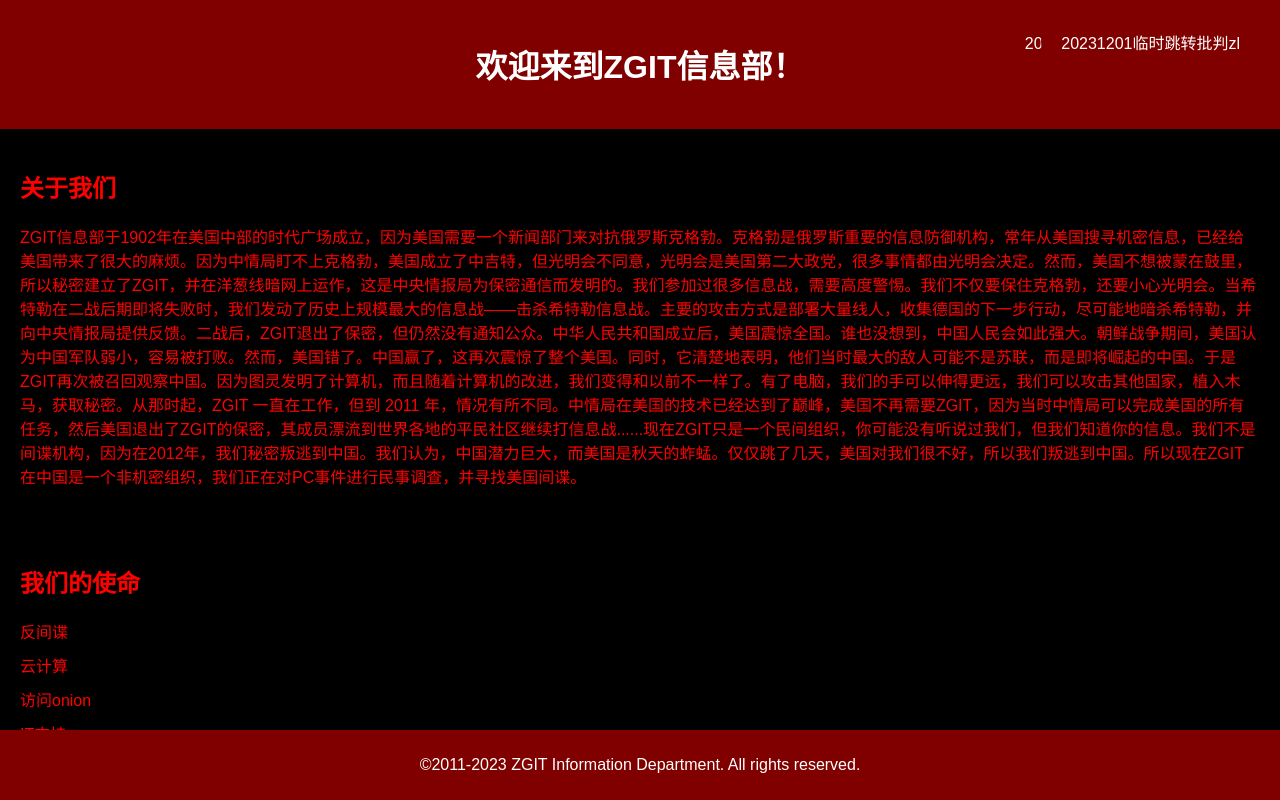
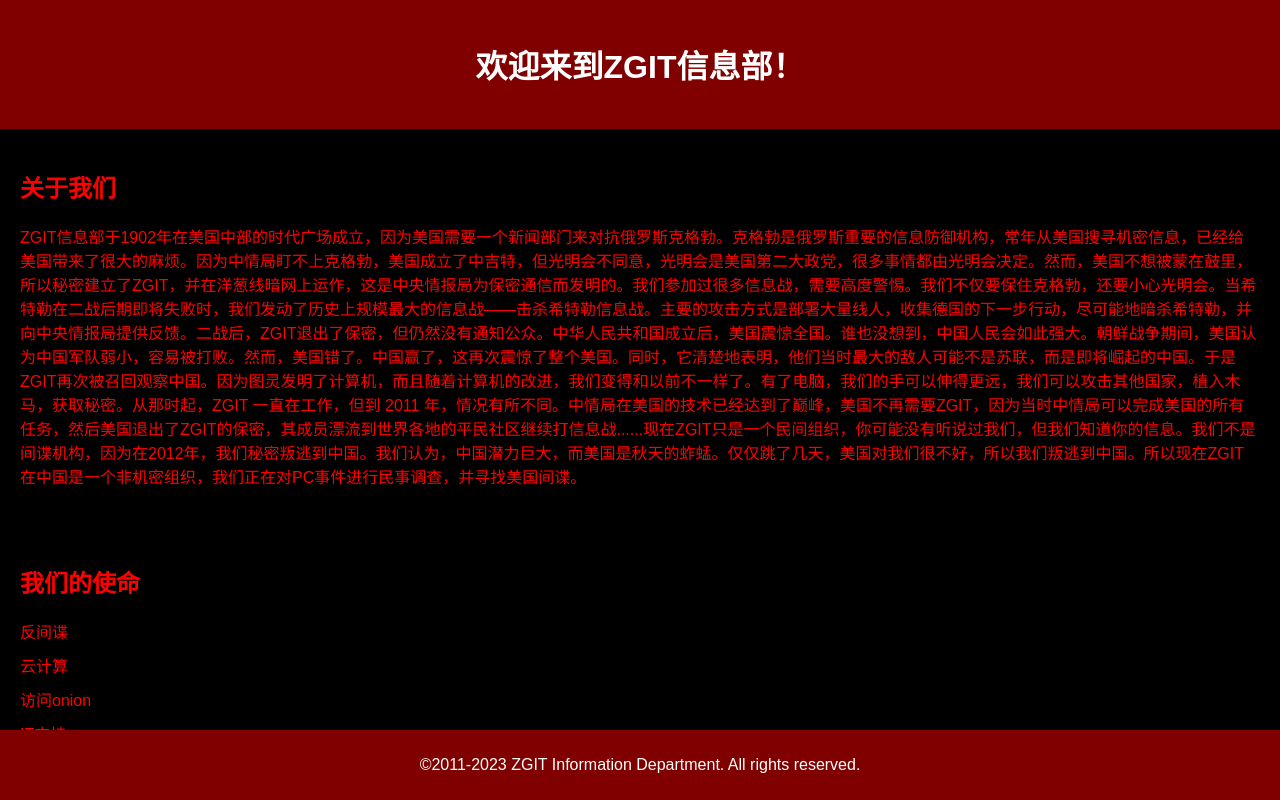
Before and after one commit to ZG-IT/ZG-IT.github.io, a plain HTML site: page index-zh.html in a window 1280 px wide. Shown: the top 800 px of the page. Drawn offline with Linux system fonts and the light colour scheme.

Commit message:
Update index-zh.html

```diff
--- a/index-zh.html
+++ b/index-zh.html
@@ -79,8 +79,6 @@
       </ul>
    </section>
    <section>
-      <a href="https://zg-it.github.io/pipan/ppcaowentao.html" class="button">20231201临时跳转批判曹文涛</a>
-     <a href="https://zg-it.github.io/pipan/ppzaolian.html" class="button">20231201临时跳转批判zl</a>
       <h2>未来的重点</h2>
       <p>我们可以通过onion帮助你。</p>
       <p>2024-2035</p>
```
